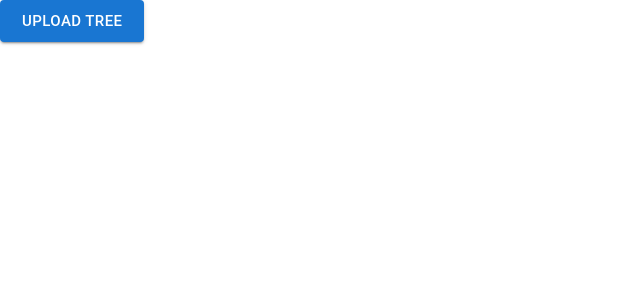
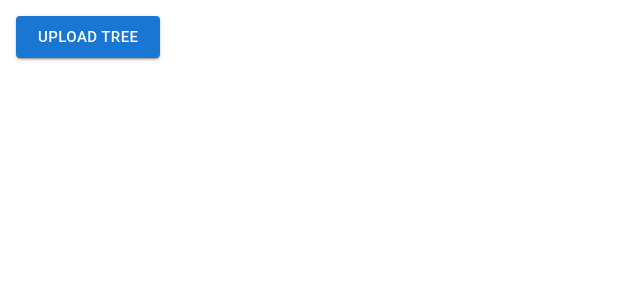
Before and after one commit to ScottGuthart/tree-viz, a React (Create React App) app: page / in a window 1280 px wide. Shown: the top 300 px of the page, without its empty margins (0-640 px from the left). Built offline with nearby package versions, Linux system fonts and the light colour scheme.

Commit message:
increased margins for upload button

```diff
--- a/src/UploadButton.js
+++ b/src/UploadButton.js
@@ -21,7 +21,7 @@ export default function UploadButton({
         onChange={onChange}
       />
       <label htmlFor={id}>
-        <Button variant={variant} color={color} component="span" size={size}>
+        <Button sx={{m: 2}} variant={variant} color={color} component="span" size={size}>
           {title}
         </Button>
       </label>
```
